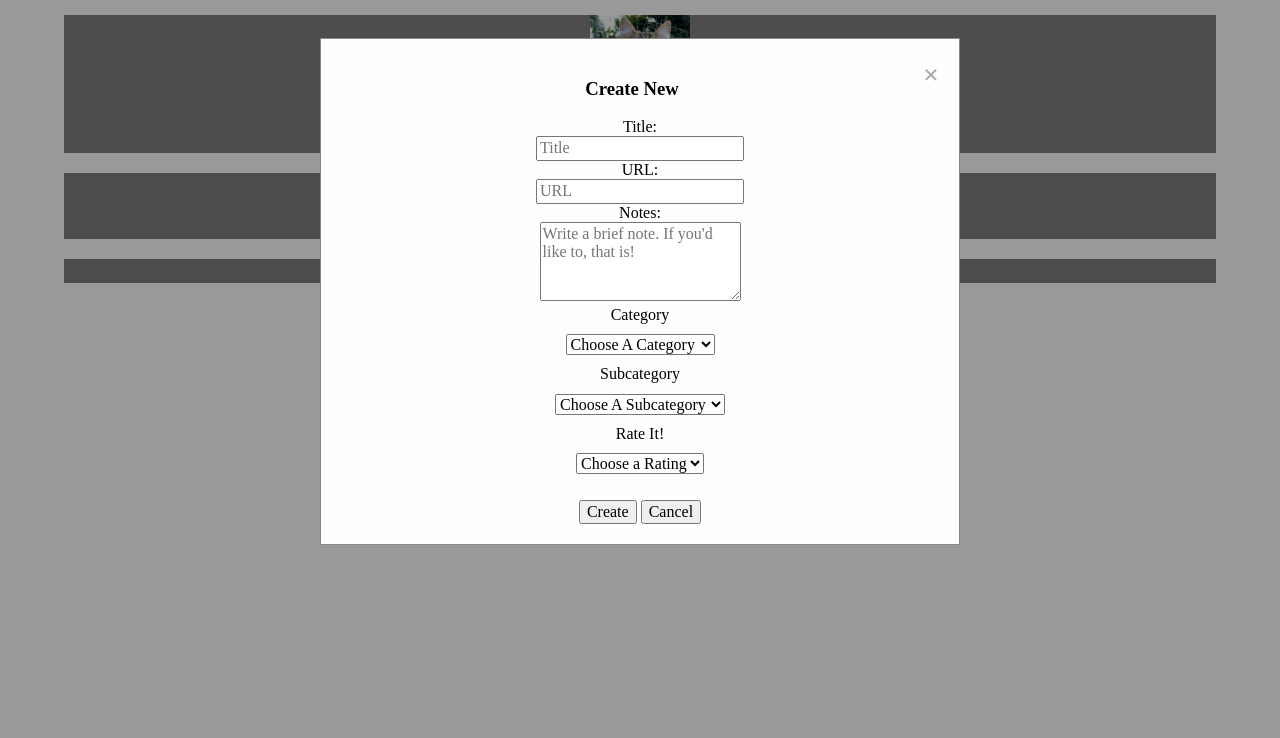
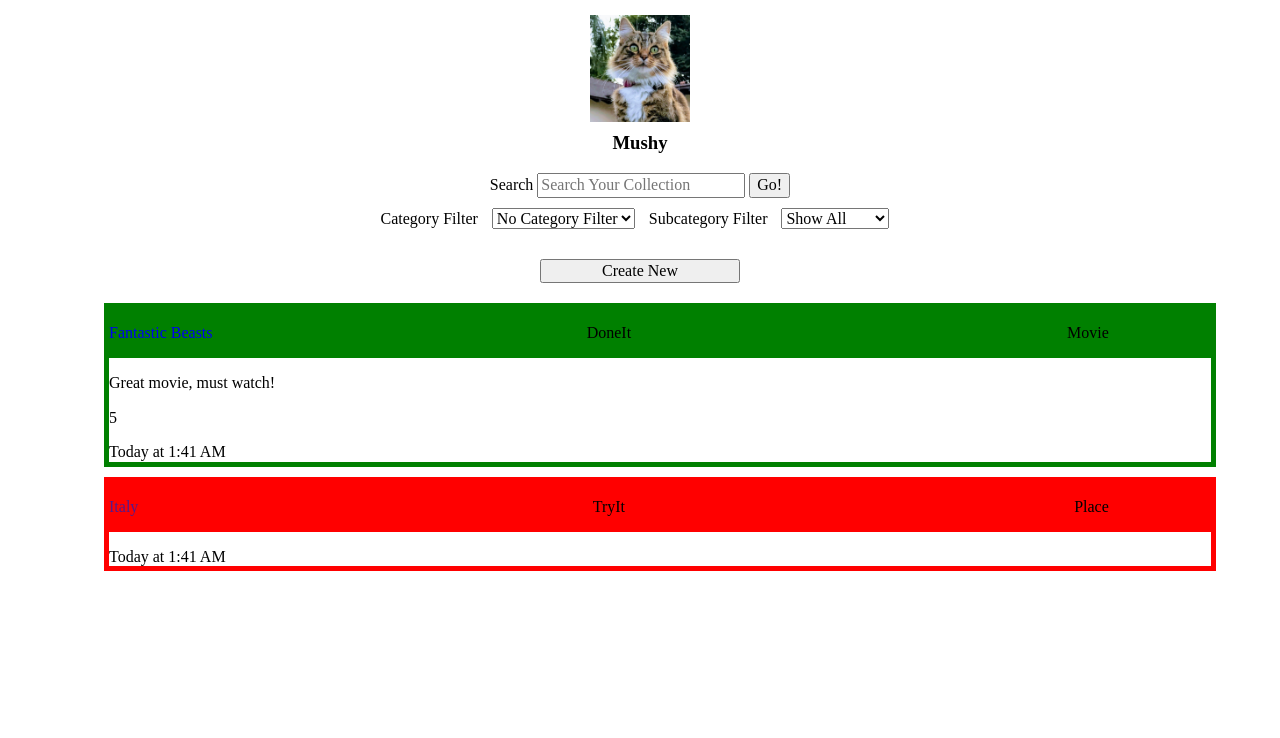
Before and after one commit to nikmash711/recommendit-app, a plain HTML site: page public/index.html in a window 1280 px wide. Shown: the part 62-800 px from the top of the page. Drawn offline with nearby package versions, Linux system fonts and the light colour scheme.

Commit message:
basic client-side structure underway

```diff
--- a/public/index.html
+++ b/public/index.html
@@ -8,7 +8,7 @@
   <meta name="viewport" content="width=device-width, initial-scale=1">
 
   <title>RecommendIt</title>
-  <link rel="stylesheet" href="//cdnjs.cloudflare.com/ajax/libs/normalize/4.2.0/normalize.min.css">
+  <link rel="stylesheet" href="https://cdnjs.cloudflare.com/ajax/libs/normalize/4.2.0/normalize.min.css">
   <link rel="stylesheet" href="styles/main.css">
   <link rel="stylesheet" href="styles/index.css">
 </head>
@@ -114,7 +114,7 @@
     </section>
 
     <section>
-      <ul class="js-feed">
+      <ul class="js-feed-list">
 
       </ul>
     </section>
@@ -124,8 +124,8 @@
   <footer>
 	</footer>
 
-  <script src="//code.jquery.com/jquery-3.2.1.min.js" integrity="sha256-hwg4gsxgFZhOsEEamdOYGBf13FyQuiTwlAQgxVSNgt4=" crossorigin="anonymous"></script>
-  <script src="//cdnjs.cloudflare.com/ajax/libs/moment.js/2.20.1/moment.min.js" integrity="sha256-ABVkpwb9K9PxubvRrHMkk6wmWcIHUE9eBxNZLXYQ84k=" crossorigin="anonymous"></script>
+  <script src="https://code.jquery.com/jquery-3.2.1.min.js" integrity="sha256-hwg4gsxgFZhOsEEamdOYGBf13FyQuiTwlAQgxVSNgt4=" crossorigin="anonymous"></script>
+  <script src="https://cdnjs.cloudflare.com/ajax/libs/moment.js/2.20.1/moment.min.js" integrity="sha256-ABVkpwb9K9PxubvRrHMkk6wmWcIHUE9eBxNZLXYQ84k=" crossorigin="anonymous"></script>
 
   <script type="text/javascript" src="scripts/api.js"></script>
   <script type="text/javascript" src="scripts/store.js"></script>
--- a/public/scripts/index.js
+++ b/public/scripts/index.js
@@ -0,0 +1,15 @@
+/* global $ recommendit api store */
+'use strict';
+
+$(document).ready(function () {
+  recommendit.bindEventListeners();
+  recommendit.render();
+
+
+  // api.search('/api/items')
+  //   .then((items) => {
+  //     store.items = items;
+  //     recommendit.render();
+  //   });
+
+});
--- a/public/scripts/recommendit.js
+++ b/public/scripts/recommendit.js
@@ -0,0 +1,40 @@
+/* global $ store api moment */
+'use strict';
+
+const recommendit = (function () {
+
+  function render() {
+    const itemsList = generateItemsList(store.items);
+    $('.js-feed-list').html(itemsList);
+  }
+
+  function generateItemsList(list = []) {
+    const listItems = list.map(item => `
+      <li data-id="${item.id}" class="js-item-element item-element ${item.category} ${item.subcategory}">
+        <div class = "item-heading">
+          <a class = "item-heading-element left ${item.url === '' ? 'inactive-anchor' : ''}" href = "${item.url}" target = "_blank">${item.title} </a>
+          <p class = "item-heading-element middle"> ${item.category}</p>
+          <p class = "item-heading-element right"> ${item.subcategory}</p>
+        </div>
+        <p> ${item.notes}</p>
+        <p> ${item.category === 'DoneIt' ? item.rating : ''} </p>
+        <div class="metadata">
+            <div class="date">${moment(item.updatedAt).calendar()}</div>
+          </div>
+      </li>`);
+    return listItems.join('');
+  }
+
+
+
+  function bindEventListeners() {
+
+  }
+
+  // This object contains the only exposed methods from this module:
+  return {
+    render,
+    bindEventListeners,
+  };
+
+}());
--- a/public/scripts/store.js
+++ b/public/scripts/store.js
@@ -0,0 +1,33 @@
+// eslint-disable-next-line no-unused-vars
+'use strict';
+
+const store = (function () {
+
+  return {
+    items: [
+      {
+        title: 'Fantastic Beasts',
+        url: 'http://google.com',
+        notes: 'Great movie, must watch!',
+        category: 'DoneIt',
+        subcategory: 'Movie',
+        rating: 5,
+      },
+      {
+        title: 'Italy',
+        url: '',
+        notes:'',
+        category: 'TryIt',
+        subcategory: 'Place',
+        rating: 0,
+      }
+    ],
+    // categories: [],
+    // subcategories: [],
+    currentItem: {},
+    currentQuery: {
+      searchTerm: '',
+    }
+  };
+
+}());
--- a/public/styles/index.css
+++ b/public/styles/index.css
@@ -20,7 +20,7 @@
 }
 
 .create-new-button{
-  width:100px;
+  width:200px;
   display: block;
 }
 
@@ -30,7 +30,7 @@ select{
 
 /* Modal Stuff */
 .create-new-modal {
-  /* display: none; Hidden by default */
+  display: none; /*Hidden by default*/
   position: fixed; /* Stay in place */
   z-index: 1; /* Sit on top */
   padding-top: 100px; /* Location of the box */
@@ -74,3 +74,54 @@ select{
   display:block;
   margin:auto;
 }
+
+/* The List */
+ul, li{
+  list-style: none;
+}
+
+a, a:hover, a:active{
+  text-decoration: none;
+}
+
+.DoneIt{
+  border:5px solid green;
+}
+
+.TryIt{
+  border: 5px solid red;
+}
+
+.DoneIt .item-heading{
+  background-color: green;
+}
+
+.TryIt .item-heading{
+  background-color:red;
+}
+
+.item-heading-element{
+  display: inline-block;
+  width: 30%
+}
+
+.left{
+  text-align: left;
+}
+
+.middle{
+  text-align: center;
+}
+
+.right{
+  text-align: right;
+}
+
+.item-element{
+  margin: 10px 0;
+}
+
+.inactive-anchor{
+  pointer-events: none;
+  cursor:default;
+}
--- a/public/styles/main.css
+++ b/public/styles/main.css
@@ -22,6 +22,5 @@ section{
   margin-right:auto;
   margin-top: 20px;
   margin-bottom:20px;
-  background-color: gray;
   color:black;
 }
```
